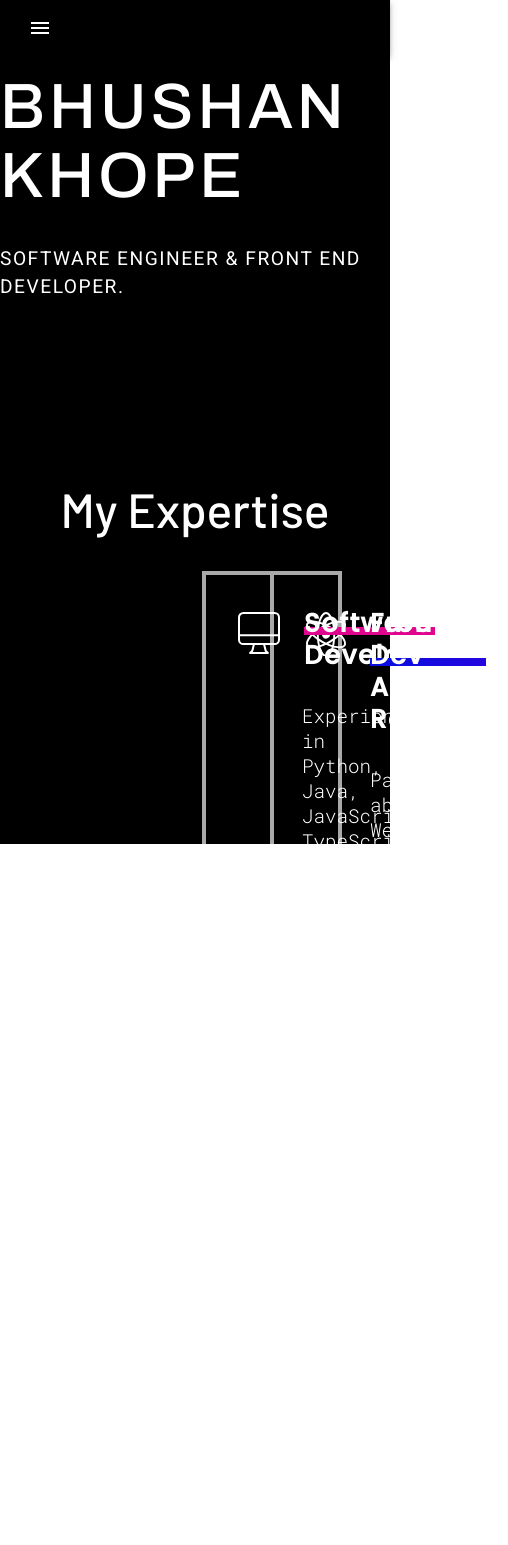
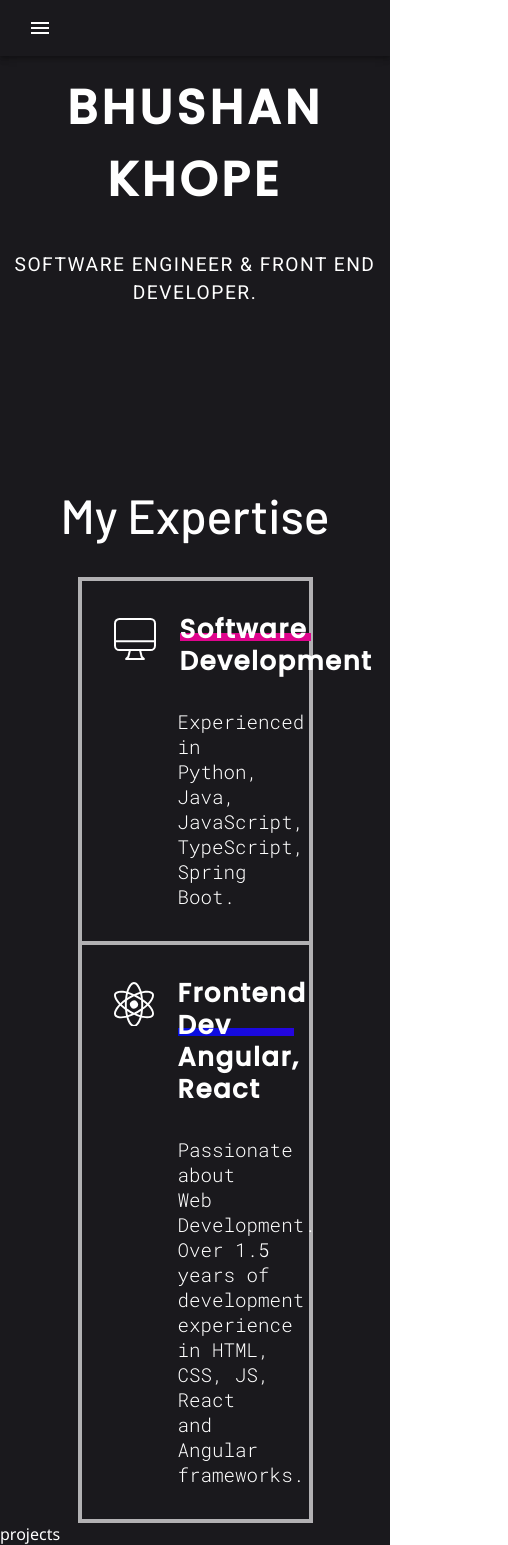
Before and after one commit to bhushankhope/portfolio, a React (Create React App) app: page / in a window 390 px wide. Shown: the whole page, 508 px wide, since content can reach past the window. Before the commit the page ends 1253 px from the top, so only its background shows below. Built offline with nearby package versions, Linux system fonts and the light colour scheme.

Commit message:
added media queries

```diff
--- a/src/App.css
+++ b/src/App.css
@@ -1,7 +1,7 @@
 .app {
   /* background-image: url(assets/background.jpg); */
-  height: 100vh;
-  width: 100vw;
-  background-color: black;
+  /* height: 100vh; */
+  width: 100%;
+  background-color: #1a191d;
   color: white;
 }
--- a/src/App.js
+++ b/src/App.js
@@ -2,6 +2,7 @@ import './App.css';
 import Expertise from './components/expertise';
 import Introduction from './components/intro';
 import NavBar from './components/navbar';
+import Projects from './components/projects';
 
 function App() {
   return (
@@ -9,6 +10,7 @@ function App() {
       <NavBar></NavBar>
       <Introduction></Introduction>
       <Expertise></Expertise>
+      <Projects></Projects>
     </div>
   );
 }
--- a/src/components/navbar.js
+++ b/src/components/navbar.js
@@ -26,7 +26,10 @@ function NavBar() {
 
   return (
     <AppBar position="static" className='toolbar'
-    sx={{ backgroundColor: 'black', fontFamily: 'Noto Sans', fontStyle: 'italic'}}>
+    sx={{ backgroundColor: '#f0f0f0', fontFamily: 'Noto Sans', fontStyle: 'italic',
+    '@media(max-width: 700px)': {
+      backgroundColor: '#1a191d'
+    }}}>
       <Container maxWidth="xl">
         <Toolbar disableGutters>
           <Box sx={{ flexGrow: 1, display: { xs: 'flex', md: 'none' } }}>
@@ -70,7 +73,7 @@ function NavBar() {
               <Button
                 key={page}
                 onClick={handleCloseNavMenu}
-                sx={{ my: 2, color: 'white', display: 'block' }}
+                sx={{ my: 2, color: 'black', display: 'block'}}
               >
                 {page}
               </Button>
--- /dev/null
+++ b/src/components/projects.js
@@ -0,0 +1,10 @@
+import React from 'react'
+import '../css/projects.css'
+
+function Projects() {
+  return (
+    <div>projects</div>
+  )
+}
+
+export default Projects;
--- a/src/css/expertise.css
+++ b/src/css/expertise.css
@@ -79,7 +79,6 @@
 } */
 
 .description {
-    width: 70%;
     text-align: start;
     margin-left: 4rem;
     font-size: 1.2rem;
@@ -100,3 +99,19 @@
     content: "</p>";
     margin-top: 0.3rem;
 } */
+
+@media screen and (max-width: 1000px) {
+    .expertise-container {
+        flex-direction: column;
+        align-items: center;
+        margin: 0rem 2rem;
+    }
+
+    .expertise-container div:first-child {
+        border-bottom: unset;
+    }
+
+    .development-container {
+        border-right: solid rgba(255, 255, 255, 0.664) 4px !important;
+    }
+}
--- a/src/css/intro.css
+++ b/src/css/intro.css
@@ -7,8 +7,8 @@
 }
 
 .name  {
-    font-family: 'Archivo', sans-serif;
-    font-weight: 500;
+    font-family: 'Poppins', sans-serif;
+    font-weight: 600;
     letter-spacing: 4px;
     font-size: 4rem;
     margin: 1rem 0rem;
@@ -20,3 +20,14 @@
     font-size: 1.2rem;
     letter-spacing: 1.5px;
 }
+
+@media screen and (max-width: 700px) {
+    .name {
+        text-align: center;
+        font-size: 3rem;
+    }
+
+    .title {
+        text-align: center;
+    }
+}
--- a/src/css/navbar.css
+++ b/src/css/navbar.css
@@ -0,0 +1,5 @@
+@media screen and (max-width: 700px) {
+    .toolbar {
+        background-color: #1a191d;
+    }
+}
```
Also changed, not shown: src/css/projects.css (added).
